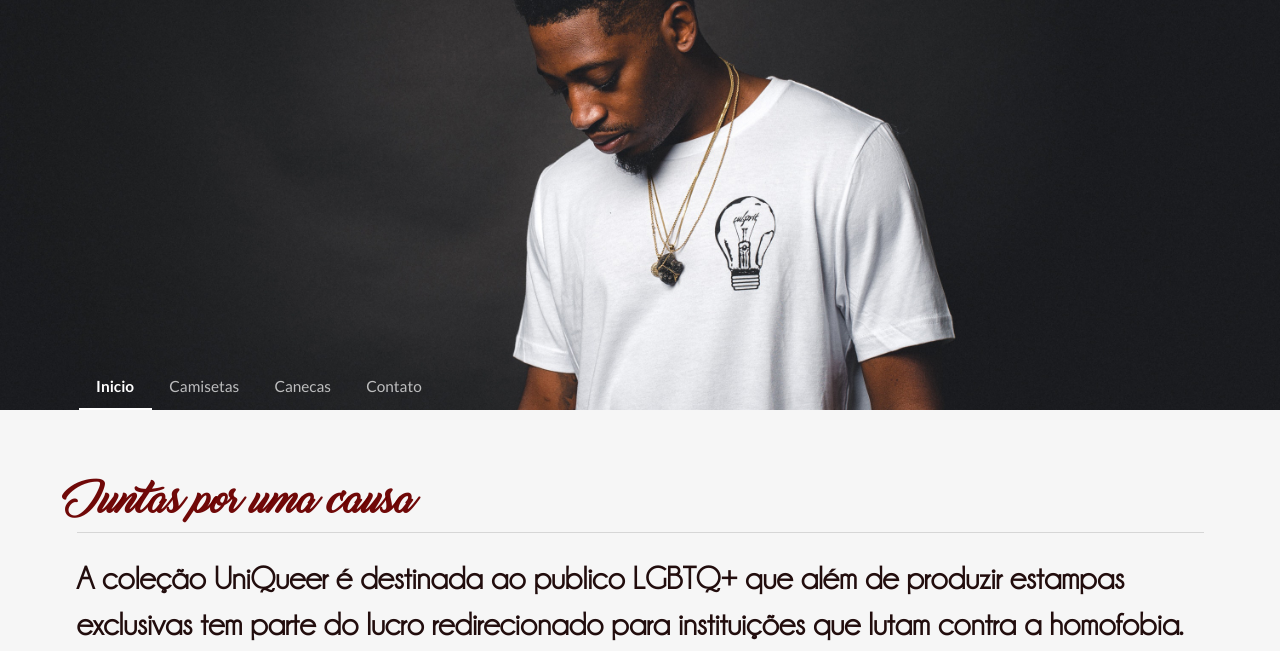
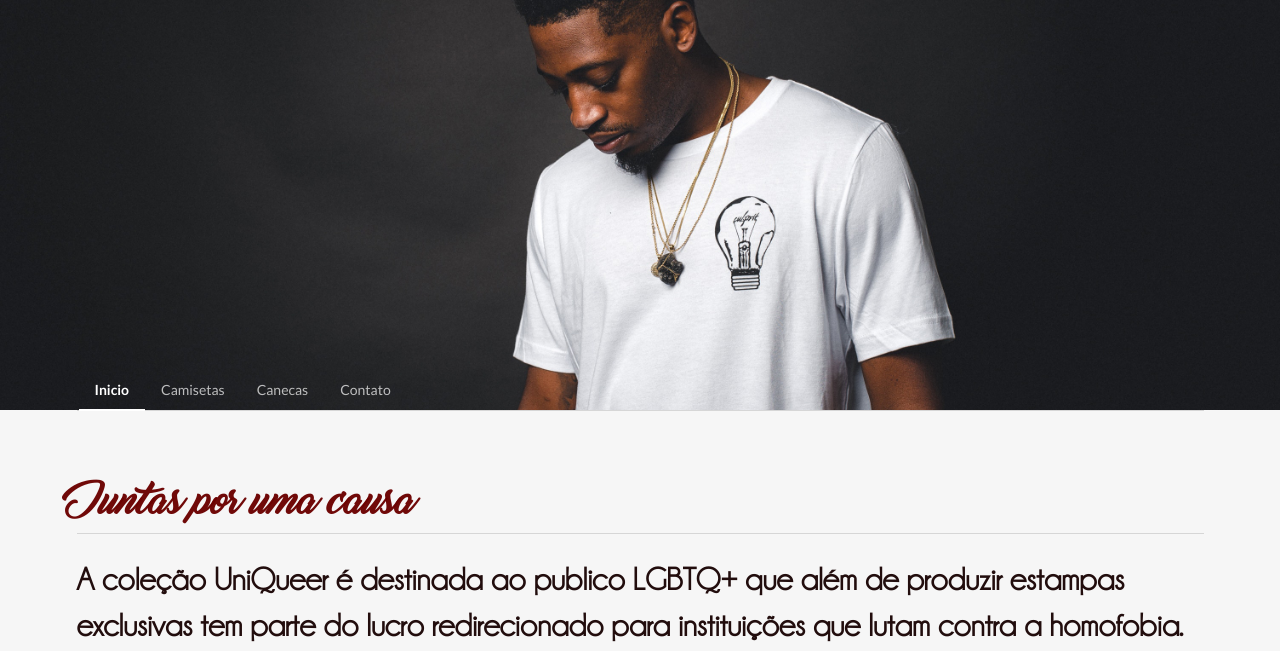
Before and after one commit to ichinara/queerstore, a Django app: page /home/ in a window 1280 px wide. Shown: the top 651 px of the page. Run offline with Django 3.2, Linux system fonts and the light colour scheme.

Commit message:
Margem não sobressai mais a div
Lari me ajudou a arrumar a margem e me explicou que para altura é melhor usar px e para largura porcentagem.

```diff
--- a/queerstore/static/CSS/base.css
+++ b/queerstore/static/CSS/base.css
@@ -33,8 +33,8 @@
 
 
 #menu {
-    margin-top: -4.50%;
-    font-size: 110%;
+    margin-top: -46px;
+    font-size: 14px;
 
 }
 
```
